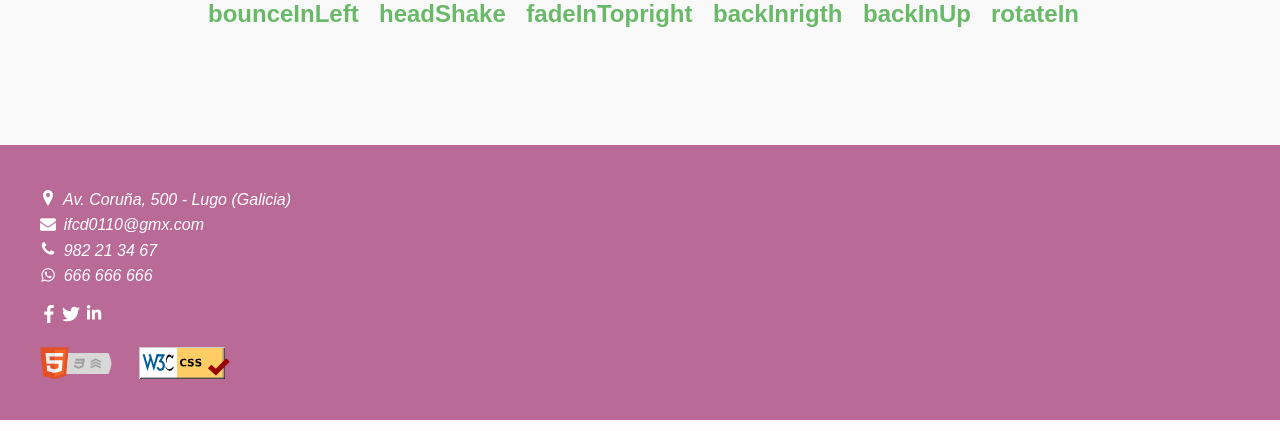
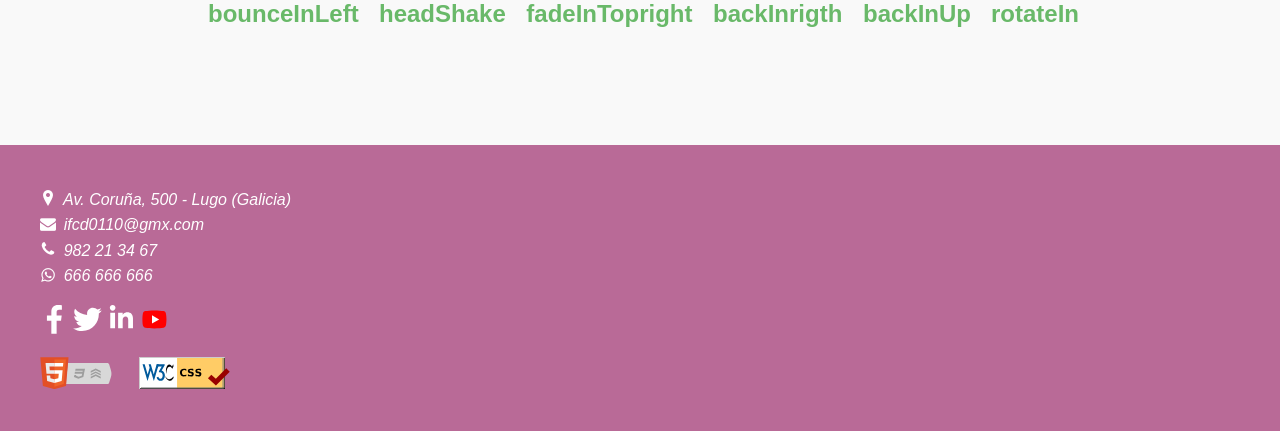
Before and after one commit to barbara0110/mf0951, a PHP site: page / in a window 1280 px wide. Shown: the part 4050-4481 px from the top of the page. Run offline with PHP 8.4, Linux system fonts and the light colour scheme.

Commit message:
update_sociales

```diff
--- a/assets/css/_app/_views/common.css
+++ b/assets/css/_app/_views/common.css
@@ -89,8 +89,8 @@ section.sociales ul li {
 
 /* Propiedad FILL para cambiar el color de un SVG, color no funciona */
 .social svg {
-    width: 18px;
-    height: 18px;
+    width: 1.8em;
+    height: 1.8em;
     fill: white;
 }
 
--- a/index.html
+++ b/index.html
@@ -441,6 +441,29 @@
 
                     </figure>
                 </li>
+                <li>
+                    <figure class="social youtube">
+                        <svg role="img" version="1.1" xmlns="http://www.w3.org/2000/svg" xmlns:xlink="http://www.w3.org/1999/xlink" x="0px" y="0px" xml:space="preserve" aria-hidden="{{ include.hidden }}"
+                            width="50" height="50" viewBox="0 0 48 48"
+                            aria-labelledby="youtubeTitle--{{ include.id | strip }} youtubeDesc--{{ include.id | strip }}"
+                            id="youtube--{{ include.id | strip }}">
+
+                            <title id="youtubeTitle--{{ include.id | strip }}">Youtube</title>
+                            <desc id="youtubeDesc--{{ include.id | strip }}">La imágen de marca de Youtube es un triángulo blanco dentro de un rectángulo rojo simulando el botón inicio de un reproductor.</desc>
+                            <style type="text/css">
+                                .a--youtube {
+                                    fill: rgb(255,0,0);
+                                }
+                                .b--youtube {
+                                fill: #fff;
+                                }
+                            </style>
+                                <path d="M43.2 33.9C42.8 36 41.1 37.6 39 37.9 35.7 38.4 30.2 39 24 39 17.9 39 12.4 38.4 9 37.9 6.9 37.6 5.2 36 4.8 33.9 4.4 31.6 4 28.2 4 24 4 19.8 4.4 16.4 4.8 14.1 5.2 12 6.9 10.4 9 10.1 12.3 9.6 17.8 9 24 9 30.2 9 35.6 9.6 39 10.1 41.1 10.4 42.8 12 43.2 14.1 43.6 16.4 44.1 19.8 44.1 24 44 28.2 43.6 31.6 43.2 33.9Z" class="a--youtube" />
+                                <path d="M20 31L20 17 32 24Z" class="b--youtube" />
+                        </svg>
+
+                    </figure>
+                </li>
             </ul>
 
         </section>
@@ -457,6 +480,7 @@
                         <figure class="w3c"></figure>
                     </a>
                 </li>
+
             </ul>
         </section>
 
```
